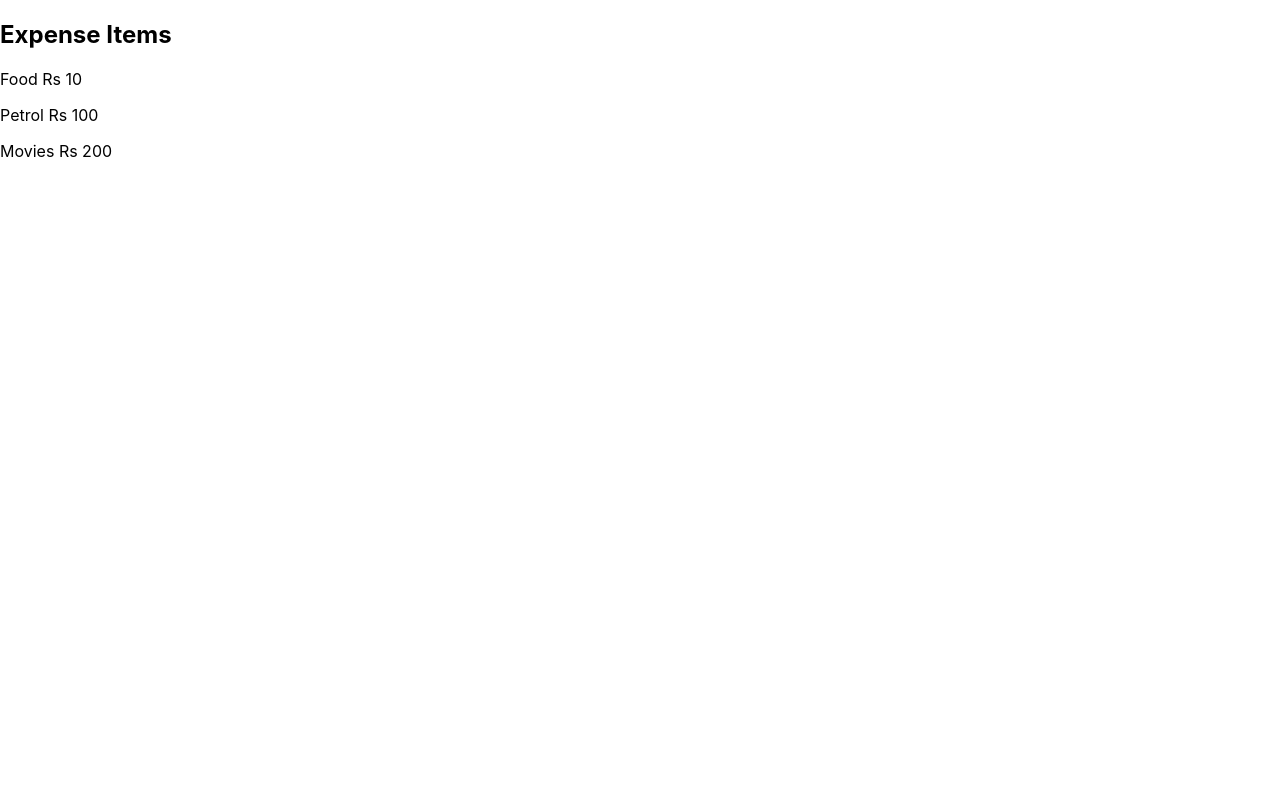
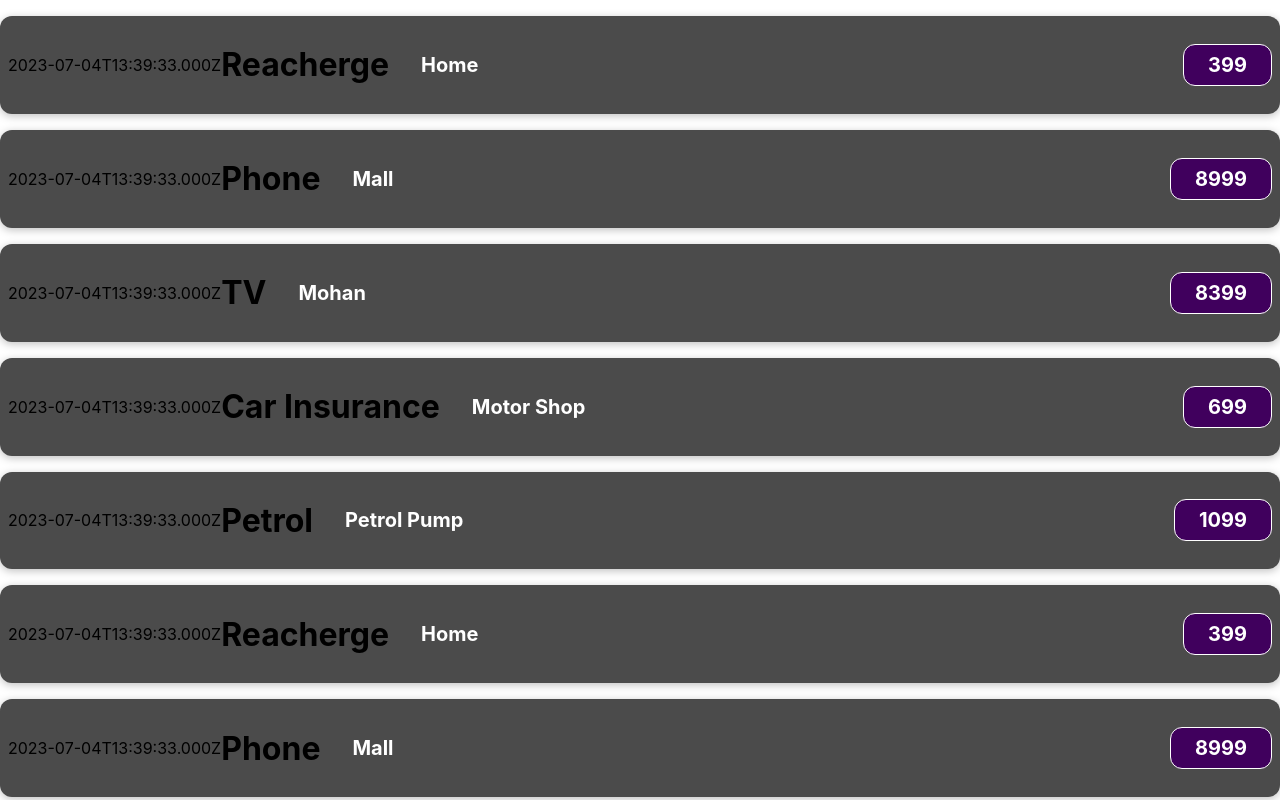
Before and after one commit to indrojit22996/sherpner-01-React-, a React (Create React App) app: page / in a window 1280 px wide. Shown: the top 800 px of the page. Built offline with nearby package versions, Linux system fonts and the light colour scheme.

Commit message:
Adding loop for all data

```diff
--- a/src/App.js
+++ b/src/App.js
@@ -1,10 +1,13 @@
 
 import ExpenseItems from './components/ExpenseItems';
-
+import { expenseData } from './data';
 function App() {
+  const newExpenceData=expenseData;
   return (
     <div>
-    <ExpenseItems />
+   {newExpenceData.map((exdata)=>(
+    <ExpenseItems expenceObj={exdata} key={exdata.id}  />
+  ))}
 
     </div>
   );
--- /dev/null
+++ b/src/components/ExpenseItem.css
@@ -0,0 +1,56 @@
+.expense-item {
+  display: flex;
+  justify-content: space-between;
+  align-items: center;
+  box-shadow: 0 2px 8px rgba(0, 0, 0, 0.25);
+  padding: 0.5rem;
+  margin: 1rem 0;
+  border-radius: 12px;
+  background-color: #4b4b4b;
+}
+
+.expense-item__description {
+  display: flex;
+  flex-direction: column;
+  gap: 1rem;
+  align-items: flex-end;
+  flex-flow: column-reverse;
+  justify-content: flex-start;
+  flex: 1;
+}
+
+.expense-item h2 {
+  color: #3a3a3a;
+  font-size: 1rem;
+  flex: 1;
+  margin: 0 1rem;
+  color: white;
+}
+
+.expense-item__price {
+  font-size: 1rem;
+  font-weight: bold;
+  color: white;
+  background-color: #40005d;
+  border: 1px solid white;
+  padding: 0.5rem;
+  border-radius: 12px;
+}
+
+@media (min-width: 580px) {
+  .expense-item__description {
+    flex-direction: row;
+    align-items: center;
+    justify-content: flex-start;
+    flex: 1;
+  }
+
+  .expense-item__description h2 {
+    font-size: 1.25rem;
+  }
+
+  .expense-item__price {
+    font-size: 1.25rem;
+    padding: 0.5rem 1.5rem;
+  }
+}
--- a/src/components/ExpenseItems.js
+++ b/src/components/ExpenseItems.js
@@ -1,12 +1,15 @@
+import './ExpenseItem.css';
 
-function ExpenseItems(){
-  return <div>
-  <h2>Expense Items</h2>
-  <p>Food Rs 10</p>
-  <p>Petrol Rs 100</p>
-  <p>Movies Rs 200
+function ExpenseItems({expenceObj}){
+  return <div className='expense-item '>
+  <div>{expenceObj.date.toISOString()}</div>
+  <div className='expense-item__description'>
+  <h1>{expenceObj.title}</h1>
+  <h2>{expenceObj.LocationOfExpenditure}</h2>
+  <div className='expense-item__price'>{expenceObj.amount}
+  </div>
 
-  </p>
+  </div>
   </div>
 }
 export default ExpenseItems;
--- /dev/null
+++ b/src/data.js
@@ -0,0 +1,73 @@
+const expenseData=[
+  {
+    id:"el1",
+    title:"Reacherge",
+    amount:"399",
+    LocationOfExpenditure:"Home",
+    date:new Date(),
+  },
+  {
+    id:"el2",
+    title:"Phone",
+    amount:"8999",
+    LocationOfExpenditure:"Mall",
+    date:new Date(),
+  },
+  {
+    id:"el3",
+    title:"TV",
+    amount:"8399",
+    LocationOfExpenditure:"Mohan",
+    date:new Date(),
+  },
+  {
+    id:"el4",
+    title:"Car Insurance",
+    amount:"699",
+    LocationOfExpenditure:"Motor Shop",
+    date:new Date(),
+  },
+  {
+    id:"el5",
+    title:"Petrol",
+    amount:"1099",
+    LocationOfExpenditure:"Petrol Pump",
+    date:new Date(),
+  },
+  {
+    id:"el1",
+    title:"Reacherge",
+    amount:"399",
+    LocationOfExpenditure:"Home",
+    date:new Date(),
+  },
+  {
+    id:"el2",
+    title:"Phone",
+    amount:"8999",
+    LocationOfExpenditure:"Mall",
+    date:new Date(),
+  },
+  {
+    id:"el3",
+    title:"TV",
+    amount:"8399",
+    LocationOfExpenditure:"Mohan",
+    date:new Date(),
+  },
+  {
+    id:"el4",
+    title:"Car Insurance",
+    amount:"699",
+    LocationOfExpenditure:"Motor Shop",
+    date:new Date(),
+  },
+  {
+    id:"el5",
+    title:"Petrol",
+    amount:"1099",
+    LocationOfExpenditure:"Petrol Pump",
+    date:new Date(),
+  },
+]
+export{expenseData};
```
